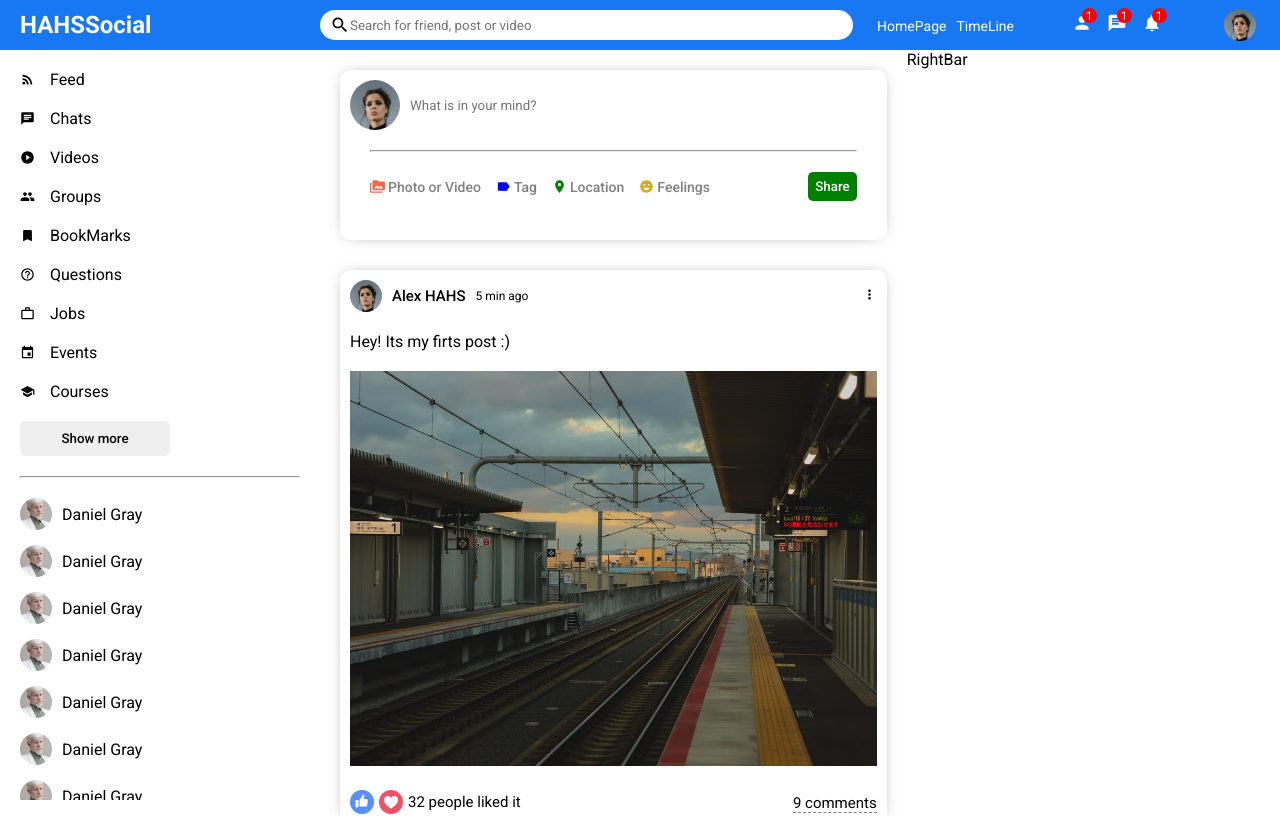
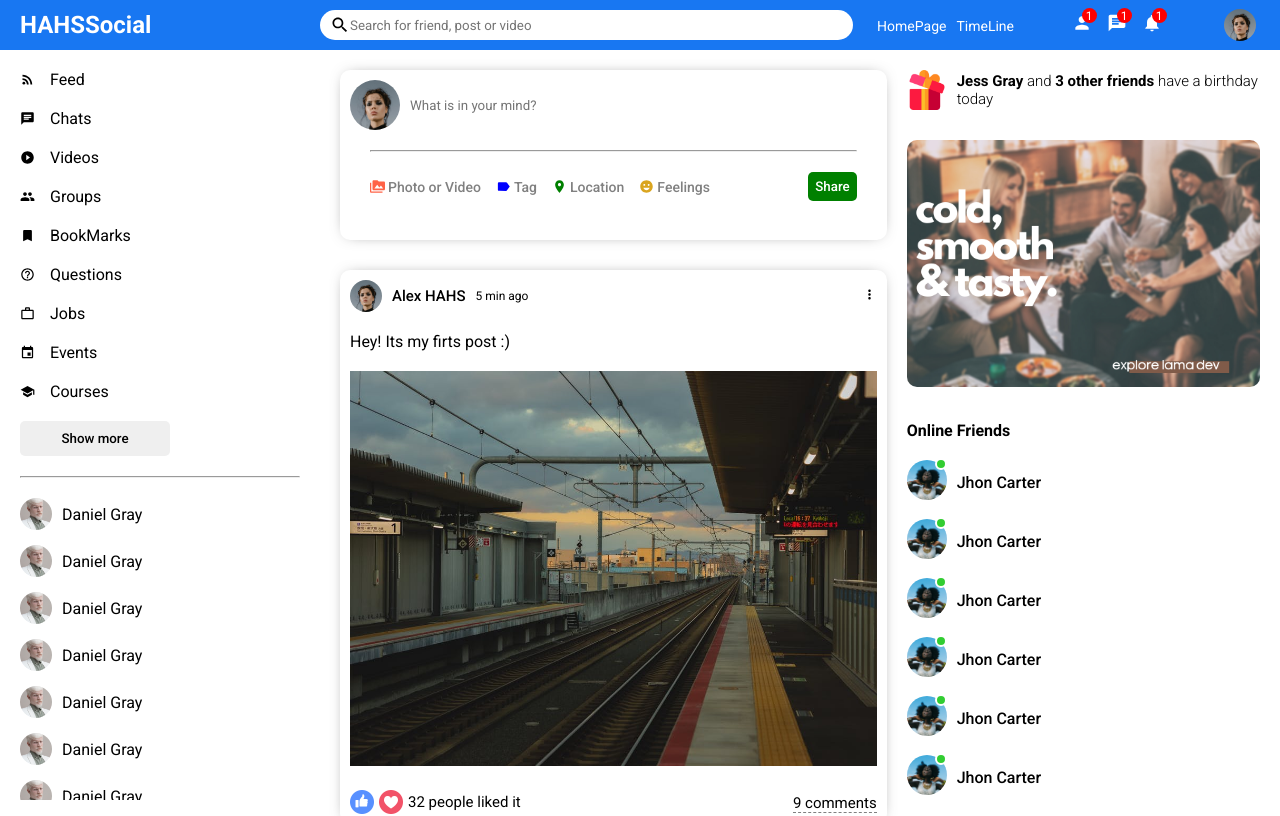
Before and after one commit to hahs-92/social-media-FB-app, a React (Create React App) app: page / in a window 1280 px wide. Shown: the top 816 px of the page. Built offline with nearby package versions, Linux system fonts and the light colour scheme.

Commit message:
RightBar componente

```diff
--- a/src/components/RightBar.jsx
+++ b/src/components/RightBar.jsx
@@ -2,9 +2,79 @@ import styles from '../styles/components/RightBar.styles.module.css'
 
 const RightBar = () => {
     return (
-        <article className={ styles.RightBar }>
-            RightBar
-        </article>
+        <section className={ styles.RightBar }>
+            <div className={ styles.Wrapper }>
+                <article className={ styles.BirthDayWrapper}>
+                    <img className={ styles.BirthDayImage } src="/assets/gift.png" alt="gift" />
+                    <span className={ styles.BirthDayText }>
+                        <b>Jess Gray</b> and <b>3 other friends</b> have a birthday today
+                    </span>
+                </article>
+
+                <img className={ styles.Ad } src="assets/ad.png" alt="ad" />
+
+                <h4 className={ styles.Title }>
+                    Online Friends
+                </h4>
+
+                <ul className={ styles.FriendList}>
+                    <li className={ styles.Friend }>
+                        <article className={ styles.ProfileImageWrapper }>
+                            <img className={ styles.ProfileImage } src="assets/person/3.jpeg" alt="person-profile" />
+
+                            <span className={ styles.Online}></span>
+                        </article>
+
+                        <span className={ styles.UserName }>Jhon Carter</span>
+                    </li>
+                    <li className={ styles.Friend }>
+                        <article className={ styles.ProfileImageWrapper }>
+                            <img className={ styles.ProfileImage } src="assets/person/3.jpeg" alt="person-profile" />
+
+                            <span className={ styles.Online}></span>
+                        </article>
+
+                        <span className={ styles.UserName }>Jhon Carter</span>
+                    </li>
+                    <li className={ styles.Friend }>
+                        <article className={ styles.ProfileImageWrapper }>
+                            <img className={ styles.ProfileImage } src="assets/person/3.jpeg" alt="person-profile" />
+
+                            <span className={ styles.Online}></span>
+                        </article>
+
+                        <span className={ styles.UserName }>Jhon Carter</span>
+                    </li>
+                    <li className={ styles.Friend }>
+                        <article className={ styles.ProfileImageWrapper }>
+                            <img className={ styles.ProfileImage } src="assets/person/3.jpeg" alt="person-profile" />
+
+                            <span className={ styles.Online}></span>
+                        </article>
+
+                        <span className={ styles.UserName }>Jhon Carter</span>
+                    </li>
+                    <li className={ styles.Friend }>
+                        <article className={ styles.ProfileImageWrapper }>
+                            <img className={ styles.ProfileImage } src="assets/person/3.jpeg" alt="person-profile" />
+
+                            <span className={ styles.Online}></span>
+                        </article>
+
+                        <span className={ styles.UserName }>Jhon Carter</span>
+                    </li>
+                    <li className={ styles.Friend }>
+                        <article className={ styles.ProfileImageWrapper }>
+                            <img className={ styles.ProfileImage } src="assets/person/3.jpeg" alt="person-profile" />
+
+                            <span className={ styles.Online}></span>
+                        </article>
+
+                        <span className={ styles.UserName }>Jhon Carter</span>
+                    </li>
+                </ul>
+            </div>
+        </section>
     )
 }
 
--- a/src/styles/components/RightBar.styles.module.css
+++ b/src/styles/components/RightBar.styles.module.css
@@ -1,3 +1,67 @@
 .RightBar {
     flex: 3.5;
 }
+
+.Wrapper {
+    padding: 2rem 2rem 0 0;
+}
+
+.BirthDayWrapper {
+    display: flex;
+    align-items: center;
+}
+
+.BirthDayImage {
+    margin-right: 1rem;
+    width: 4rem;
+    height: 4rem;
+}
+
+.BirthDayText {
+    font-size: 1.5rem;
+    font-weight: 300;
+}
+
+.Ad {
+    margin: 3rem 0;
+    width: 100%;
+    border-radius: 1rem;
+}
+
+.Title {
+    margin-bottom: 2rem;
+}
+
+
+.Friend {
+    display: flex;
+    align-items: center;
+    margin-bottom: 1.5rem;
+}
+
+.ProfileImageWrapper {
+    position: relative;
+    margin-right: 1rem;
+}
+
+.ProfileImage {
+    width: 4rem;
+    height: 4rem;
+    border-radius: 50%;
+    object-fit: cover;
+}
+
+.Online {
+    position: absolute;
+    top: -2px;
+    right: 0;
+    width: 1.2rem;
+    height: 1.2rem;
+    border-radius: 50%;
+    border: 2px solid white;
+    background-color: limegreen;
+}
+
+.UserName {
+    font-weight: 500;
+}
```
